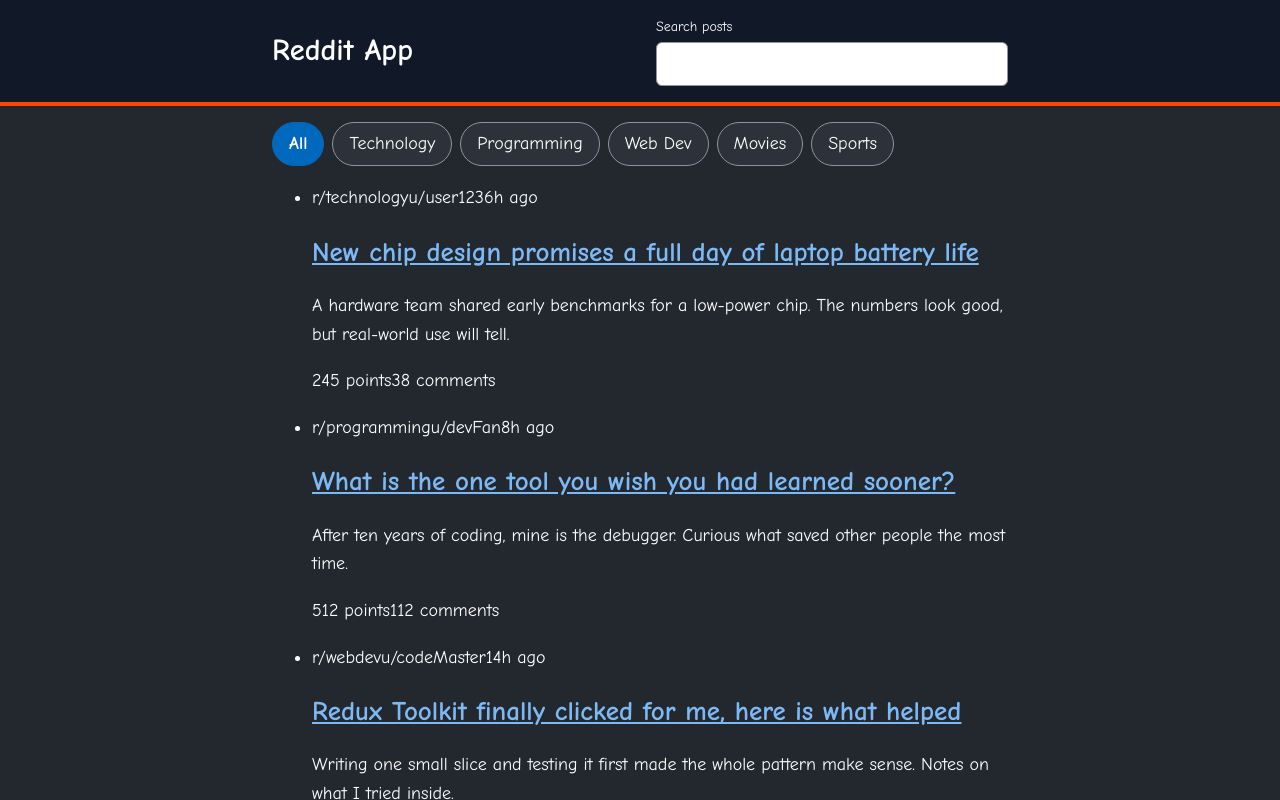
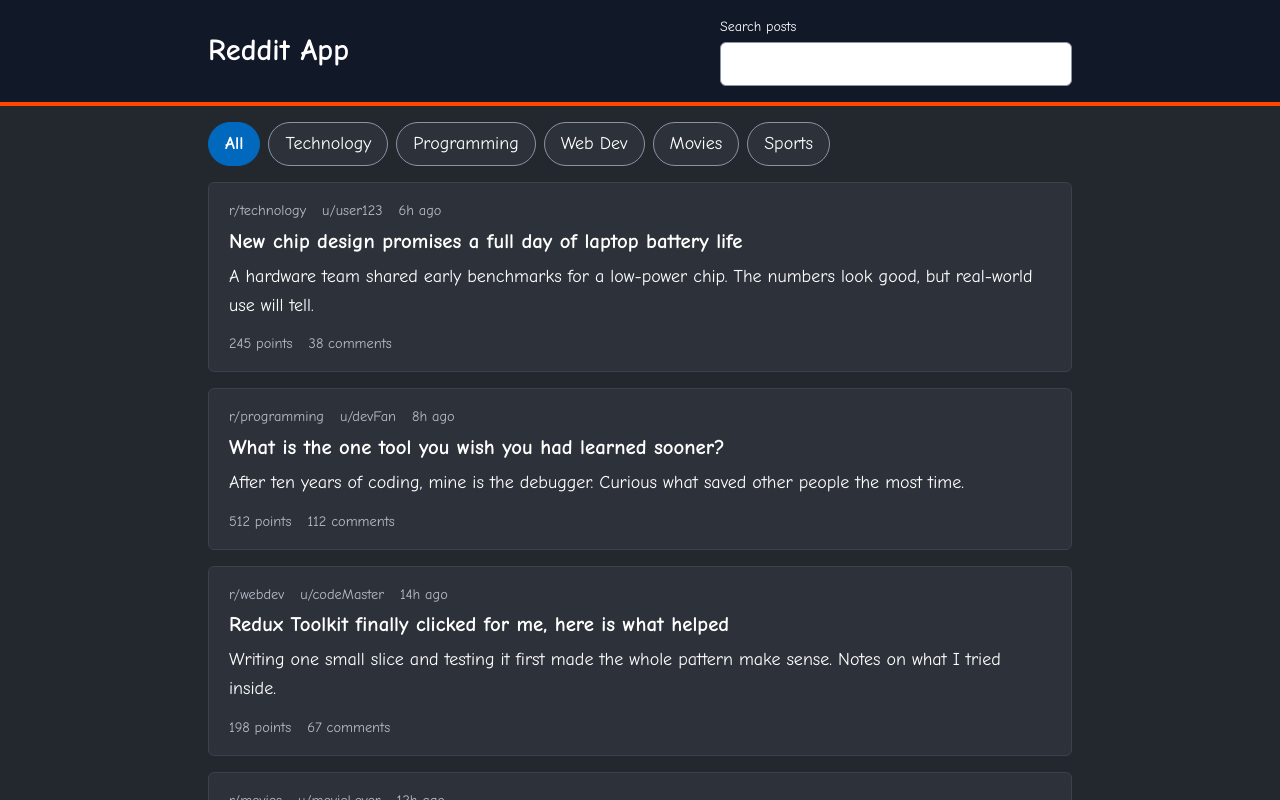
Before and after one commit to Butiza-hub/reddit-app, a React (Vite) app: page / in a window 1280 px wide. Shown: the top 800 px of the page. Built offline with nearby package versions, Linux system fonts and the light colour scheme.

Commit message:
Style the post cards and fill the page width

```diff
--- a/src/features/posts/PostCard.jsx
+++ b/src/features/posts/PostCard.jsx
@@ -5,17 +5,17 @@ export default function PostCard({ post }) {
   const postedAt = new Date(post.createdUtc * 1000).toISOString()
 
   return (
-    <article>
-      <p>
+    <article className="post-card">
+      <p className="post-meta">
         <span>r/{post.subreddit}</span>
         <span>u/{post.author}</span>
         <time dateTime={postedAt}>{formatTimeAgo(post.createdUtc)}</time>
       </p>
-      <h2>
+      <h2 className="post-title">
         <Link to={`/post/${post.id}`}>{post.title}</Link>
       </h2>
-      <p>{post.excerpt}</p>
-      <p>
+      <p className="post-excerpt">{post.excerpt}</p>
+      <p className="post-stats">
         <span>{`${post.score} points`}</span>
         <span>{`${post.numComments} comments`}</span>
       </p>
--- a/src/index.css
+++ b/src/index.css
@@ -19,7 +19,7 @@
   --font-body: "Comic Neue", system-ui, -apple-system, "Segoe UI", Roboto,
     sans-serif;
   --radius: 6px;
-  --content-width: 48rem;
+  --content-width: clamp(48rem, 70vw, 100rem);
   --gutter: calc(max(0px, (100% - var(--content-width)) / 2) + 1rem);
   color-scheme: dark;
 }
@@ -102,6 +102,20 @@ main {
   padding: 1rem;
 }
 
+main > ul {
+  display: grid;
+  grid-template-columns: repeat(auto-fill, minmax(min(100%, 30rem), 1fr));
+  gap: 1rem;
+  margin: 0;
+  padding: 0;
+  list-style: none;
+}
+
+main > article,
+main > section {
+  max-width: 75ch;
+}
+
 button {
   font: inherit;
   cursor: pointer;
@@ -149,9 +163,80 @@ main button:not([aria-pressed]):hover {
   background: var(--color-primary-dark);
 }
 
+.post-card {
+  position: relative;
+  display: flex;
+  flex-direction: column;
+  height: 100%;
+  padding: 1rem 1.25rem;
+  border: 1px solid var(--color-line);
+  border-radius: var(--radius);
+  background: var(--color-surface);
+  cursor: pointer;
+  transition: border-color 0.15s, box-shadow 0.15s, transform 0.15s;
+}
+
+.post-card:hover {
+  border-color: var(--color-link);
+  box-shadow: 0 6px 16px rgba(0, 0, 0, 0.35);
+  transform: translateY(-2px);
+}
+
+.post-card:has(a:focus-visible) {
+  outline: 3px solid var(--color-focus);
+  outline-offset: 2px;
+}
+
+.post-meta,
+.post-stats {
+  display: flex;
+  flex-wrap: wrap;
+  gap: 0.25rem 1rem;
+  margin: 0;
+  color: var(--color-muted);
+  font-size: 0.9rem;
+}
+
+.post-title {
+  margin: 0.4rem 0 0.5rem;
+  font-size: 1.3rem;
+}
+
+.post-title a {
+  color: var(--color-text);
+  text-decoration: none;
+}
+
+.post-title a:hover {
+  color: var(--color-link-hover);
+  text-decoration: underline;
+}
+
+.post-title a:focus-visible {
+  outline: none;
+}
+
+.post-title a::after {
+  position: absolute;
+  inset: 0;
+  content: "";
+}
+
+.post-excerpt {
+  margin: 0 0 0.75rem;
+}
+
+.post-stats {
+  margin-top: auto;
+}
+
 @media (prefers-reduced-motion: reduce) {
   * {
     transition: none !important;
     animation: none !important;
   }
+
+  .post-card:hover {
+    transform: none;
+  }
 }
```
